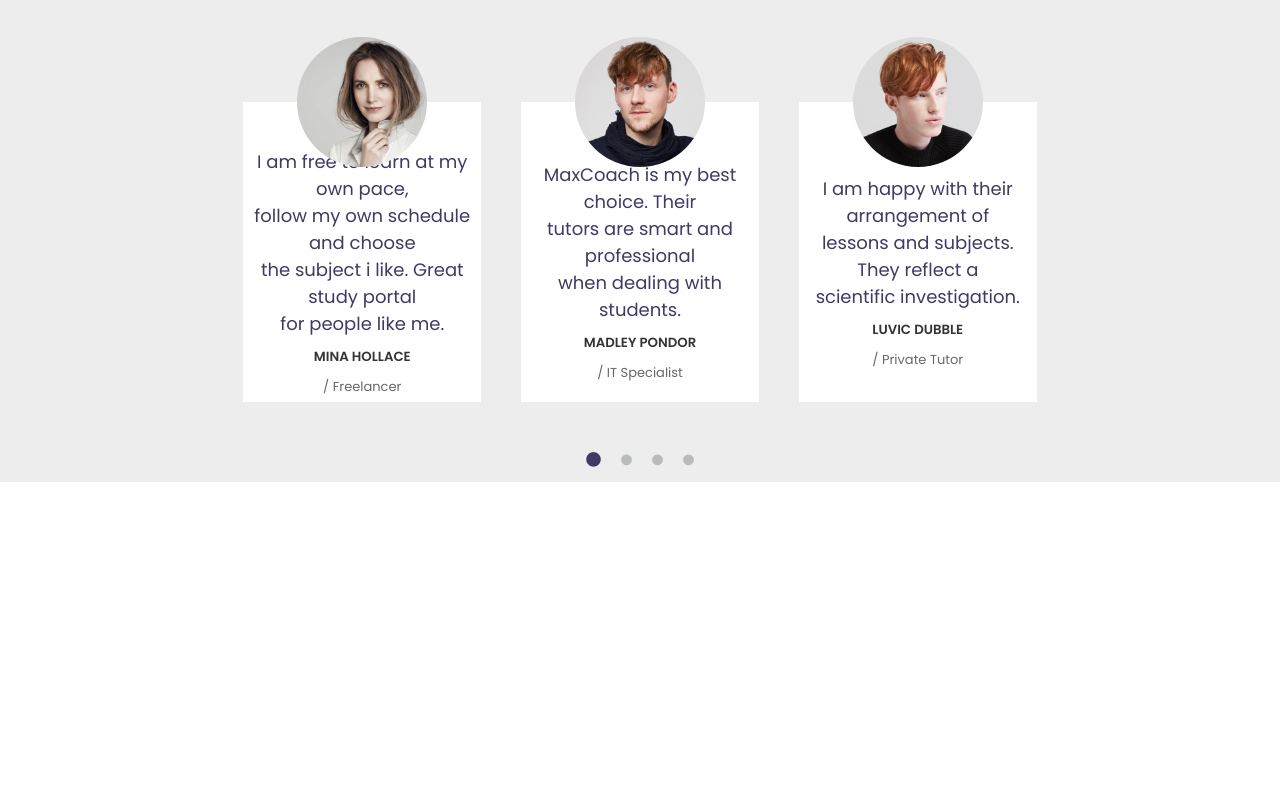
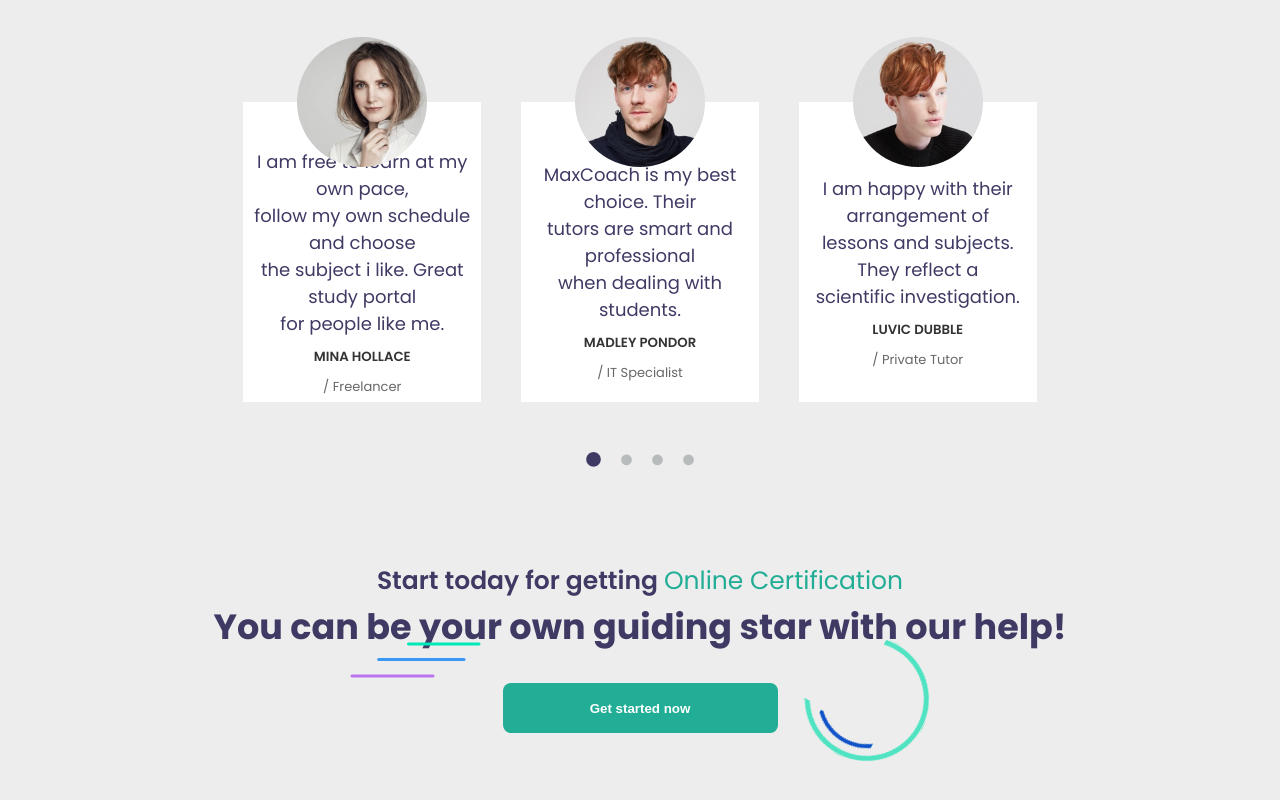
Before and after one commit to AlbertoZanola96/proj-html-vuejs, a Vue app: page / in a window 1280 px wide. Shown: the part 7113-7913 px from the top of the page. Before the commit the page ends 7595 px from the top, so only its background shows below. Built offline with nearby package versions, Linux system fonts and the light colour scheme.

Commit message:
Completamento block-nine / completamento MAIN

```diff
--- a/src/components/Main.vue
+++ b/src/components/Main.vue
@@ -341,6 +341,14 @@
           <i class="fas fa-circle"></i>
         </div>
       </div>
+    </div>
+    <div class="block-nine">
+      <div class="circle"></div>
+      <img class="img-1" src="../assets/img/maxcoach-shape-01.png" alt="">
+      <img class="img-2" src="../assets/img/maxcoach-shape-02.png" alt="">
+      <p>Start today for getting <span>Online Certification</span></p>
+      <h3>You can be your own guiding star with our help!</h3>
+      <button>Get started now</button>
     </div>
   </main>
 </template>
@@ -1090,5 +1098,56 @@ main {
       }
     }
   }
+  .block-nine {
+    position: relative;
+    width: 100%;
+    height: 350px;
+    background-color: #eeeded;
+    display: flex;
+    flex-direction: column;
+    align-items: center;
+
+    p {
+      margin-top: 80px;
+      text-align: center;
+      color: $primario;
+      font-size: 25px;
+      font-weight: 600;
+
+      span {
+        color: $secondario;
+        font-weight: 400;
+      }
+    }
+    h3 {
+      text-align: center;
+      color: $primario;
+      font-size: 35px;
+    }
+
+    button {
+      width: 275px;
+      height: 50px;
+      color: white;
+      font-weight: 600;
+      border: none;
+      border-radius: 8px;
+      background-color: $secondario;
+      margin-top: 30px;
+    }
+
+    .img-1 {
+      position: absolute;
+      top: 160px;
+      left: 350px;
+    }
+
+    .img-2 {
+      position: absolute;
+      bottom: 70px;
+      right: 350px;
+
+    }
+  }
 }
 </style>
```
